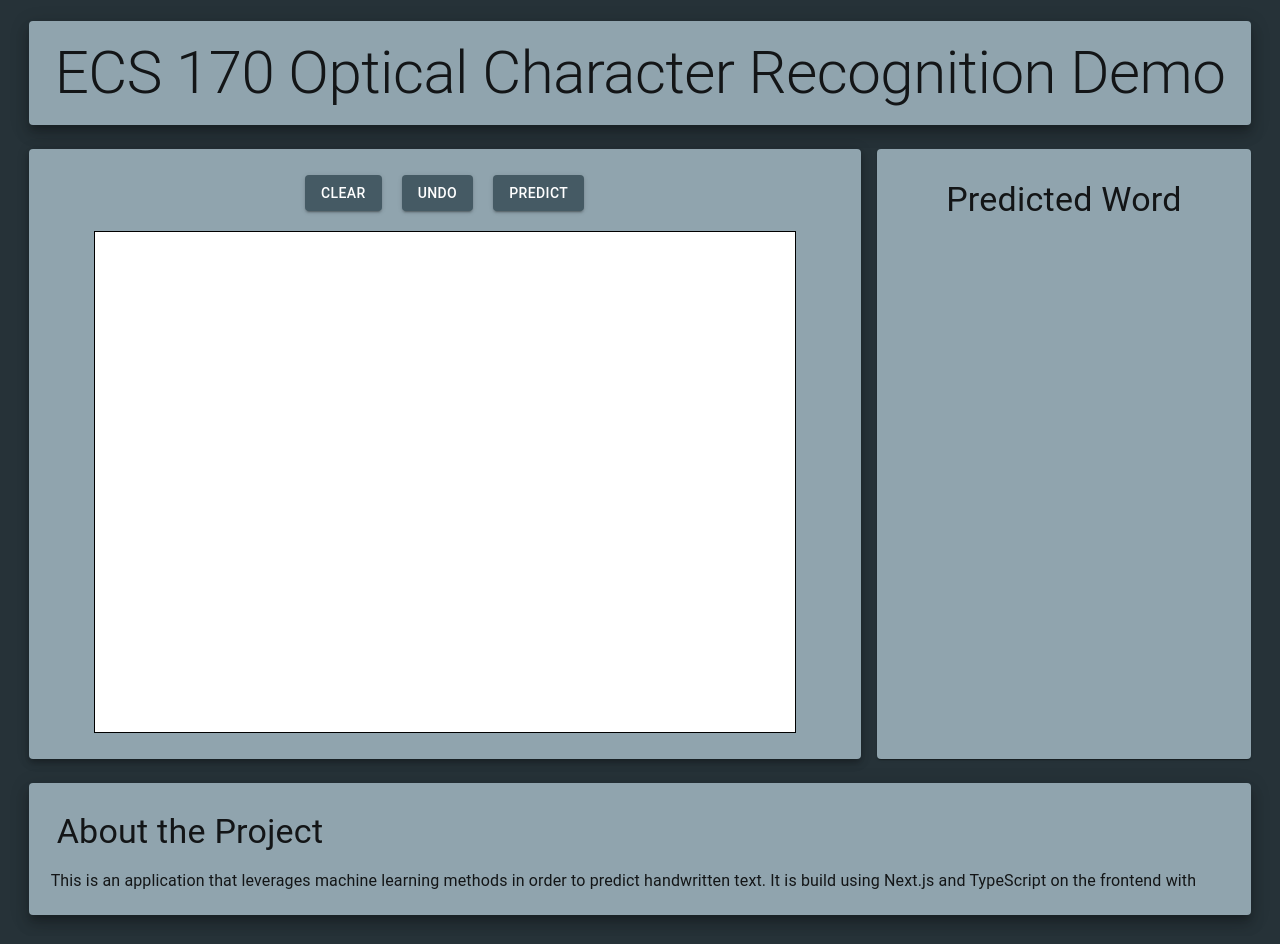
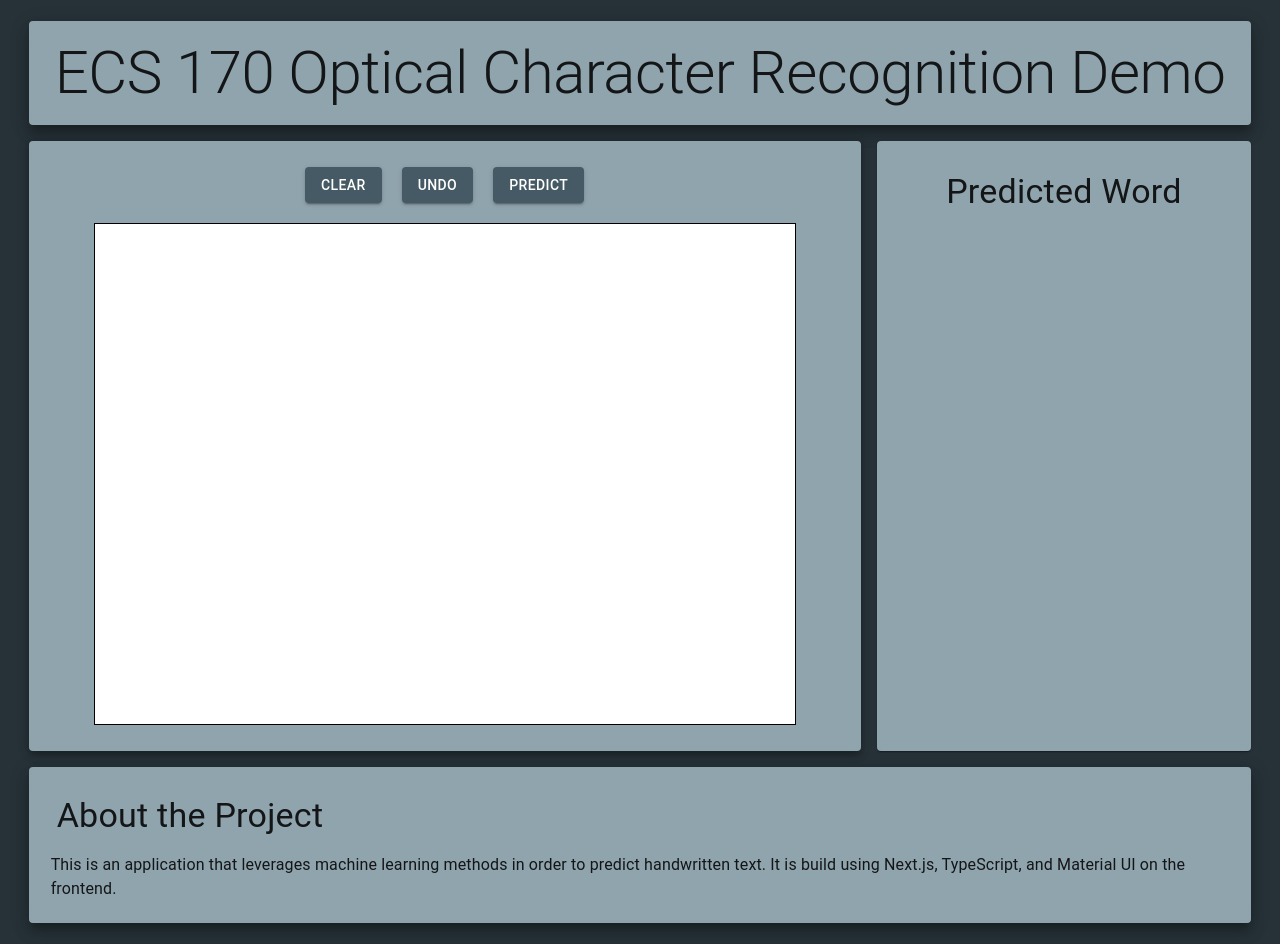
Before and after one commit to Carson1829/OCR-project, a Next.js app: page / in a window 1280 px wide. Built offline with nearby package versions, Linux system fonts and the light colour scheme.

Commit message:
refactor out "about" section

```diff
--- /dev/null
+++ b/app/components/about.tsx
@@ -0,0 +1,19 @@
+import { Typography, Paper } from "@mui/material";
+import { theme } from "./theme";
+
+export default function About() {
+    const primary_color = theme.palette.primary;
+    return (
+    <Paper
+        sx={{ backgroundColor: primary_color.light, padding: "12px" }}
+        elevation={10}>
+        <Typography variant="h4" margin={2}>
+        About the Project
+        </Typography>
+        <Typography variant="body1" sx={{ margin: "10px" }}>
+        This is an application that leverages machine learning methods in
+        order to predict handwritten text. It is build using Next.js,
+        TypeScript, and Material UI on the frontend.
+        </Typography>
+    </Paper>);
+}
--- a/app/page.tsx
+++ b/app/page.tsx
@@ -12,6 +12,7 @@
 } from "@mui/material/";
 import styles from "./page.module.css";
 import { theme } from "./components/theme";
+import About from "./components/about";
 
 export default function Home() {
   const isMobile = useMediaQuery("(max-width: 700px)");
@@ -30,7 +31,7 @@
         justifyContent="center"
       >
         <Stack
-          spacing={3}
+          spacing={2}
           sx={{ height: "95%" }}
           padding={1}
           justifyContent="center"
@@ -95,19 +96,7 @@
               </div>
             </Paper>
           </Stack>
-          <Paper
-            sx={{ backgroundColor: primary_color.light, padding: "12px" }}
-            elevation={10}
-          >
-            <Typography variant="h4" margin={2}>
-              About the Project
-            </Typography>
-            <Typography variant="body1" sx={{ margin: "10px" }}>
-              This is an application that leverages machine learning methods in
-              order to predict handwritten text. It is build using Next.js and
-              TypeScript on the frontend with
-            </Typography>
-          </Paper>
+          <About></About>
         </Stack>
       </Box>
     </ThemeProvider>
```
